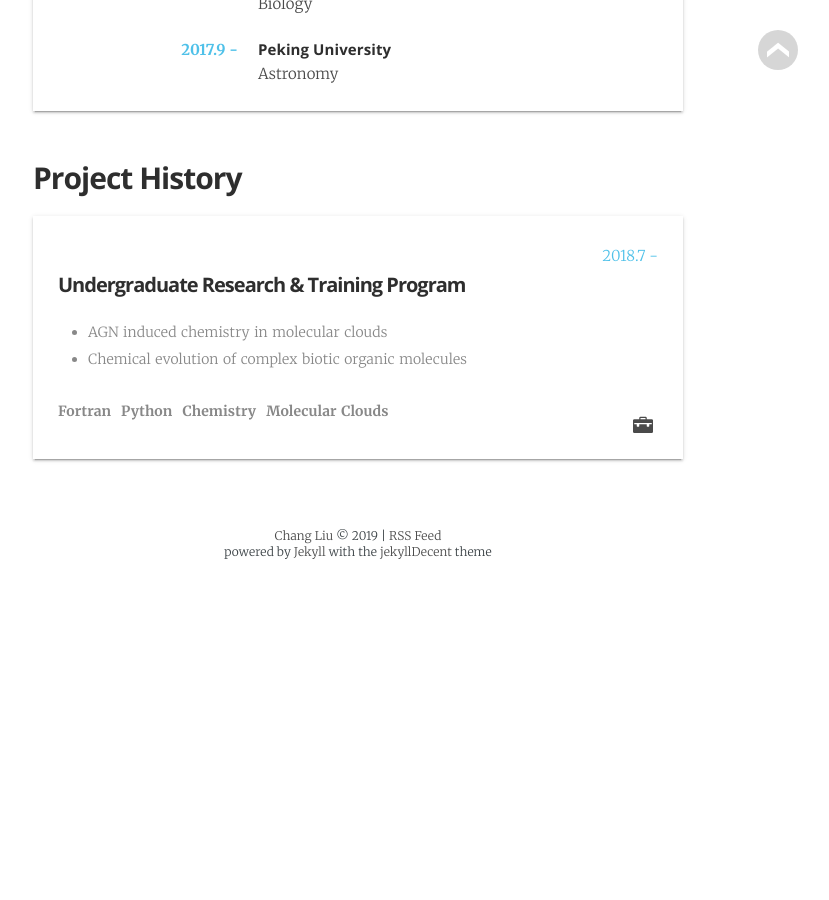
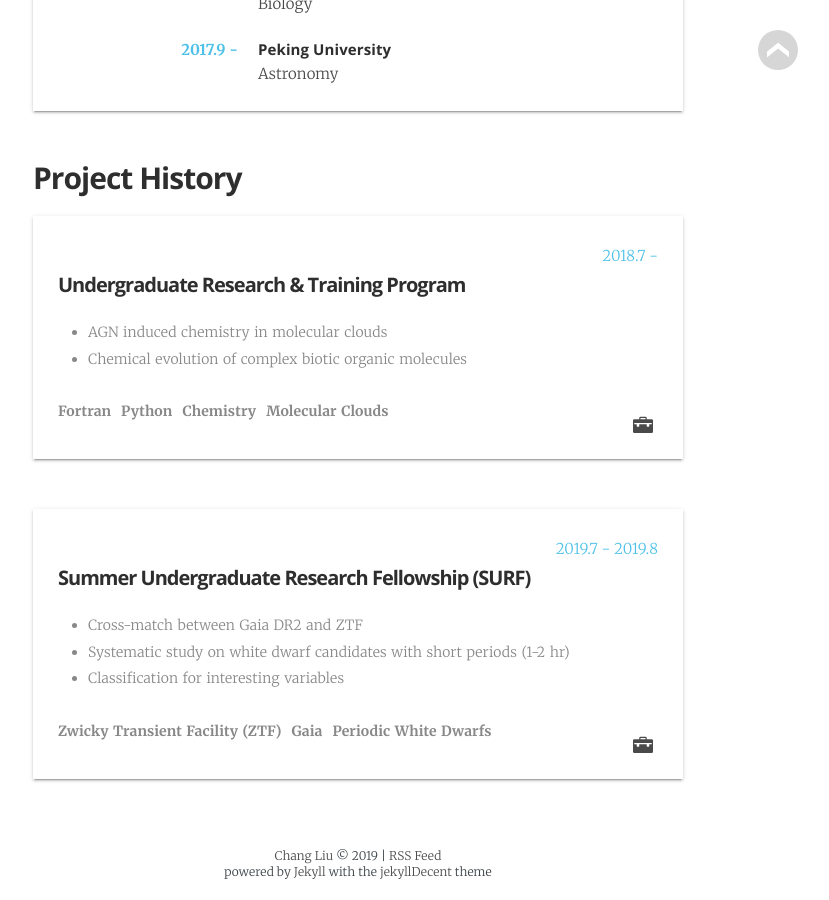
Before and after one commit to slowdivePTG/slowdivePTG.github.io, a Jekyll site: the page built from _pages/cv.html, in a window 1280 px wide and 900 px high, scrolled down 1142 px. Shown: the whole window, without its empty margins (282-1111 px from the left). Built offline with Jekyll 4.4.1, drawn with Linux system fonts in a browser that asks for light colours; some web fonts are replaced; a script that is not in the unit is left out; before the commit the page ends 1722 px from its top, so only the background shows below that.

Commit message:
SURF added

```diff
--- a/_data/cv.yml
+++ b/_data/cv.yml
@@ -18,3 +18,10 @@ chang:
           descriptions:
             - AGN induced chemistry in molecular clouds
             - Chemical evolution of complex biotic organic molecules
+        - time:             "2019.7 - 2019.8"
+          title:            "Summer Undergraduate Research Fellowship (SURF)"
+          technologies:     "Zwicky Transient Facility (ZTF), Gaia, Periodic White Dwarfs"
+          descriptions:
+            - Cross-match between Gaia DR2 and ZTF
+            - Systematic study on white dwarf candidates with short periods (1-2 hr)
+            - Classification for interesting variables
--- a/_pages/Research.md
+++ b/_pages/Research.md
@@ -12,3 +12,12 @@
 - Supermassive black holes are widely held in galaxies. To reach their current masses they must have experienced episodic accretion, that is AGN phases.
 - In the case of our Milky Way Galaxy, we are surprised to find that the supermassive black hole in the galactic center underwent an AGN phase about only 6 million years ago, during which the energetic electromagnetic radiation would significantly promote the ionization rate in the molecular clouds, leading to the synthesis of more complex species and even prebiotic organic compounds.
 - ***Just passed the midterm examination of the Undergraduate Research and Training Program and will be funded National Innovation Training Program.***
+
+
+
+### A Systematic Search For Periodic White Dwarfs Using ZTF Data
+#### Advisor: Shrinivas R. Kulkarni
+
+- The Zwicky Transient Facility (ZTF) is a new optical time-domain survey that uses the Palomar 48-inch Schmidt telescope equipped with a 47-square-degree CCD camera.
+
+![](../assets/To_be_continued.jpg)
```
Also changed, not shown: other parts of _pages/Research.md (+1 -1 lines), 1 other file.
